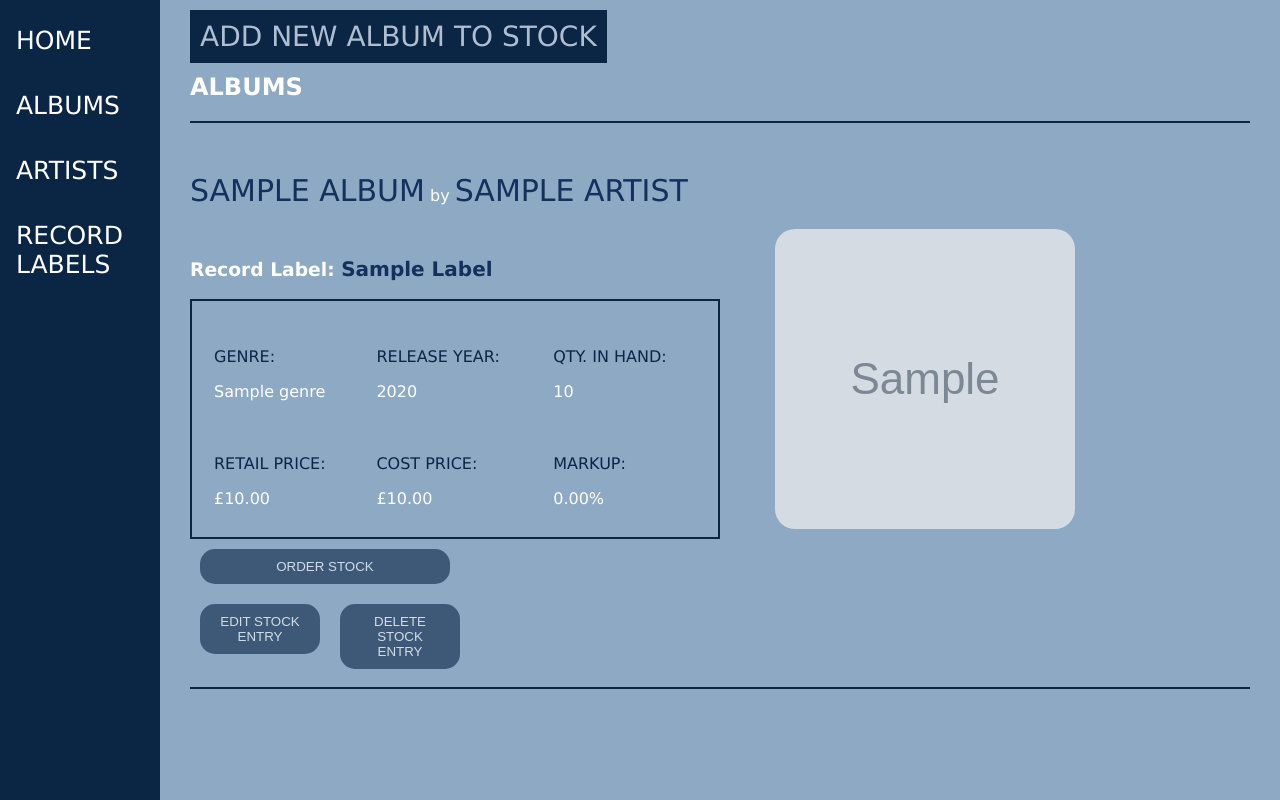
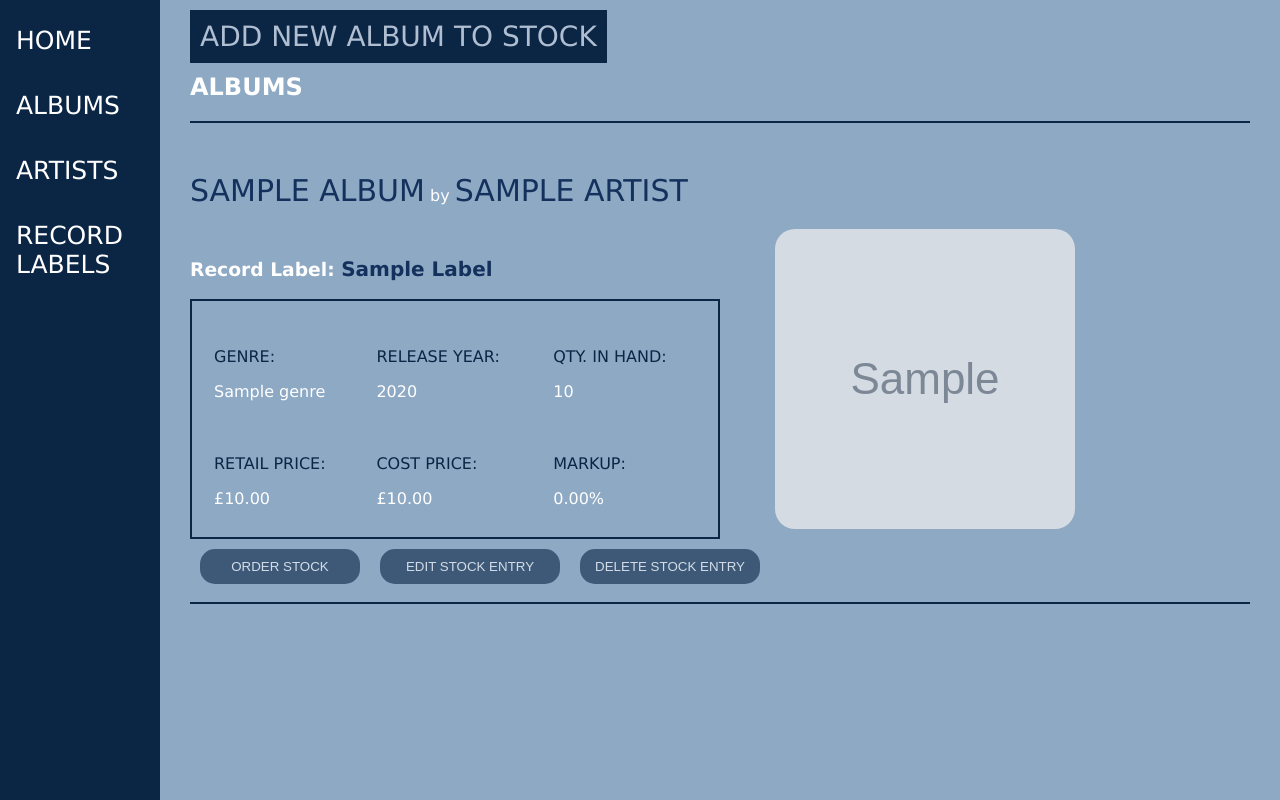
Before and after one commit to asliay/codeclan_pythonproject_week5, a Flask app: page /albums in a window 1280 px wide. Run offline with Flask 2, Linux system fonts and the light colour scheme; grey boxes marked "Sample" are stand-in pictures; a database or web service that is not in the repository returns one stand-in record (values such as "Sample title"); some libraries are stand-ins or nearby versions.

Commit message:
button layout

```diff
--- a/static/buttons.css
+++ b/static/buttons.css
@@ -3,7 +3,7 @@ button {
     background-color: #0B2545;
     color: white;
     border: none;
-    width: 120px;
+    width: 180px;
     opacity: 0.6;
     transition: 0.3s;
     border-radius: 15px;
@@ -37,5 +37,5 @@ button {
   }
 
   .order-btn {
-    width: 250px;
+    width: 160px;
   }
--- a/templates/albums/index.html
+++ b/templates/albums/index.html
@@ -24,7 +24,6 @@
                 <td class="stock-warning"><span> WARNING: LOW STOCK ({{album.stock}})</span></p></td>
             {% endif %}
                 </td>
-
             </tr>
             <tr>
                 <td><p class="table-label">Retail Price:</p> £{{ '%0.2f'| format(album.price) }}</td>
@@ -32,21 +31,20 @@
                 <td><p class="table-label">Markup:</p> {{ '%0.2f'| format(((album.price - album.cost_price) / album.cost_price) * 100 )}}%</td>
             </tr>
         </table>
-
         <img class ="cover-art" src="{{album.cover_art}}" alt="Album Cover Art">
     </div>
 
-    <form action="/albums/{{album.id}}/order", method="POST">
-        <button class="order-btn">ORDER STOCK</button>
-    </form>
         <div class="buttons-container">
+            <form action="/albums/{{album.id}}/order", method="POST">
+                <button class="order-btn">ORDER STOCK</button>
+            </form>
             <form class="edit-form" action="/albums/{{album.id}}/edit">
                 <button class="edit-btn">EDIT STOCK ENTRY</button>
             </form>
             <form class="delete-form" action="/albums/{{album.id}}/delete" method="POST">
                 <button class="trash-btn">DELETE STOCK ENTRY</button>
             </form>
-            </div>
+        </div>
         <hr>
 {% endfor %}
 </section>
```
